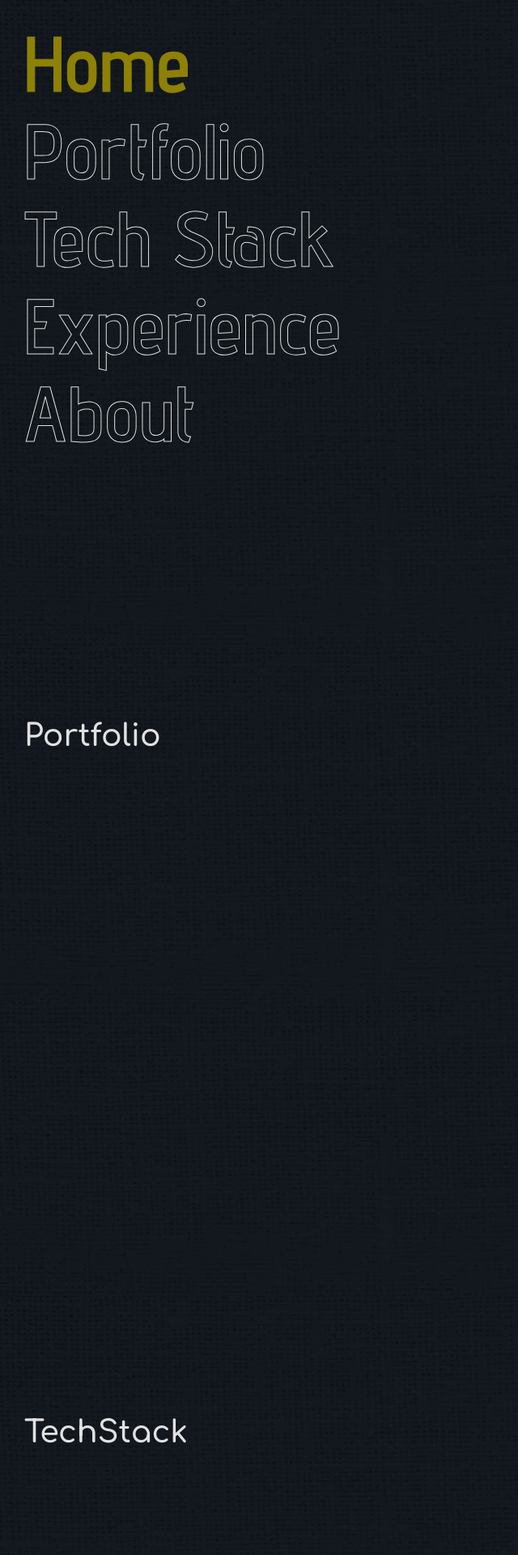
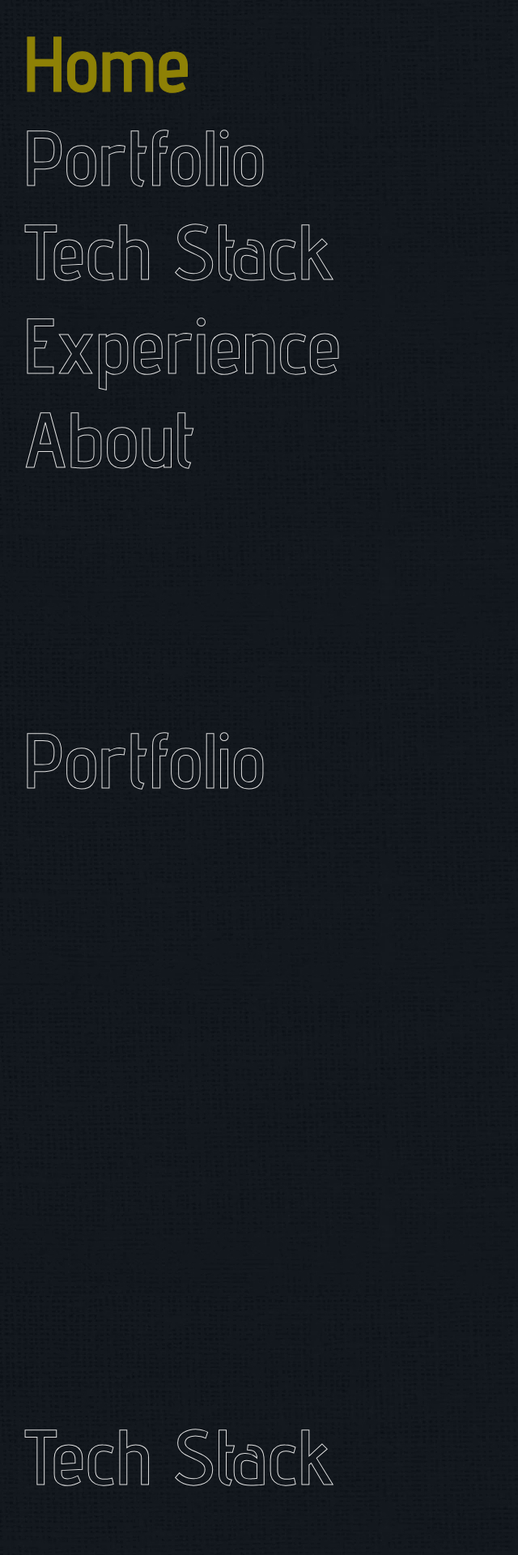
Before and after one commit to Patryk-Polanski/patryk-portfolio, a Next.js app: page / in a window 1280 px wide. Shown: the top 1920 px of the page at 81% size, without its empty margins (0-640 px from the left). Built offline with nearby package versions, Linux system fonts and the light colour scheme.

Commit message:
add Heading component, update scrollbar styles

```diff
--- a/app/components/navigation/Menu.module.css
+++ b/app/components/navigation/Menu.module.css
@@ -1,5 +1,5 @@
 .menu ul {
   display: flex;
   flex-direction: column;
-  gap: 1.2rem;
+  gap: 2rem;
 }
--- a/app/globals.css
+++ b/app/globals.css
@@ -94,6 +94,7 @@ a {
   color: transparent;
   -webkit-text-stroke: 1px var(--color-tertiary);
   transition: all 0.3s ease-out;
+  display: inline-block;
 }
 
 .outlined-text:hover,
@@ -101,3 +102,16 @@ a {
   color: var(--color-secondary);
   -webkit-text-stroke: 1px var(--color-secondary);
 }
+
+body::-webkit-scrollbar {
+  width: 4px; /* width of the entire scrollbar */
+}
+
+body::-webkit-scrollbar-track {
+  background: transparent; /* color of the tracking area */
+}
+
+body::-webkit-scrollbar-thumb {
+  background-color: var(--color-secondary); /* color of the scroll thumb */
+  width: 4px;
+}
--- a/app/sections/About.jsx
+++ b/app/sections/About.jsx
@@ -1,7 +1,9 @@
+import SectionHeading from './Heading';
+
 export default function SectionAbout({ children }) {
   return (
     <section className='section' id='about'>
-      <h2>About</h2>
+      <SectionHeading text='About' />
       {children}
     </section>
   );
--- a/app/sections/Experience.jsx
+++ b/app/sections/Experience.jsx
@@ -1,7 +1,9 @@
+import SectionHeading from './Heading';
+
 export default function SectionExperience({ children }) {
   return (
     <section className='section' id='experience'>
-      <h2>Experience</h2>
+      <SectionHeading text='Experience' />
       {children}
     </section>
   );
--- /dev/null
+++ b/app/sections/Heading.jsx
@@ -0,0 +1,7 @@
+import { AdventProFont } from '../layout';
+
+export default function SectionHeading({ text }) {
+  return (
+    <h2 className={`d1 outlined-text ${AdventProFont.className}`}>{text}</h2>
+  );
+}
--- a/app/sections/Portfolio.jsx
+++ b/app/sections/Portfolio.jsx
@@ -1,7 +1,9 @@
+import SectionHeading from './Heading';
+
 export default function SectionPortfolio({ children }) {
   return (
     <section className='section' id='portfolio'>
-      <h2>Portfolio</h2>
+      <SectionHeading text='Portfolio' />
       {children}
     </section>
   );
--- a/app/sections/TechStack.jsx
+++ b/app/sections/TechStack.jsx
@@ -1,7 +1,9 @@
+import SectionHeading from './Heading';
+
 export default function SectionTechStack({ children }) {
   return (
     <section className='section' id='tech-stack'>
-      <h2>TechStack</h2>
+      <SectionHeading text='Tech Stack' />
       {children}
     </section>
   );
```
